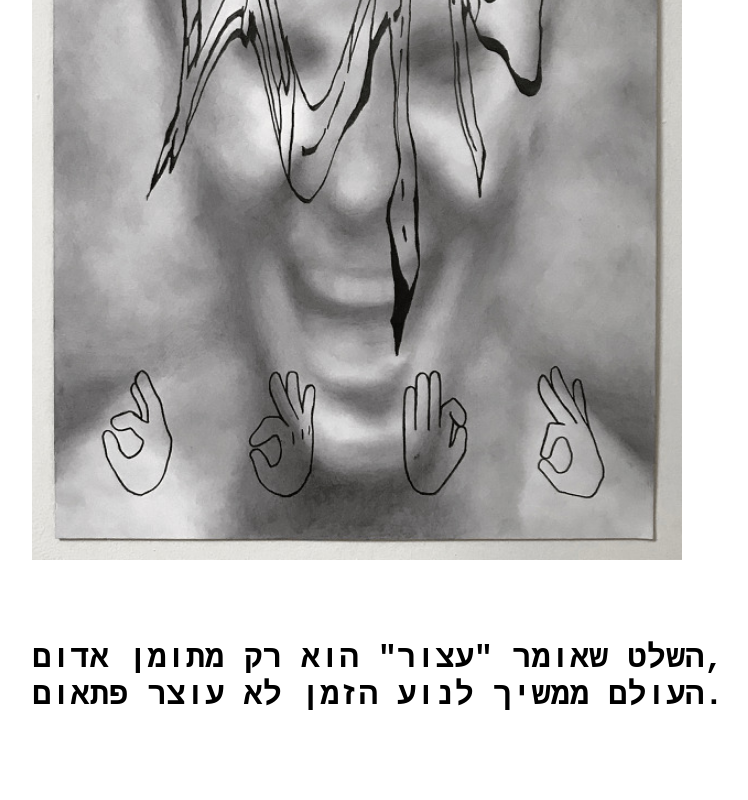
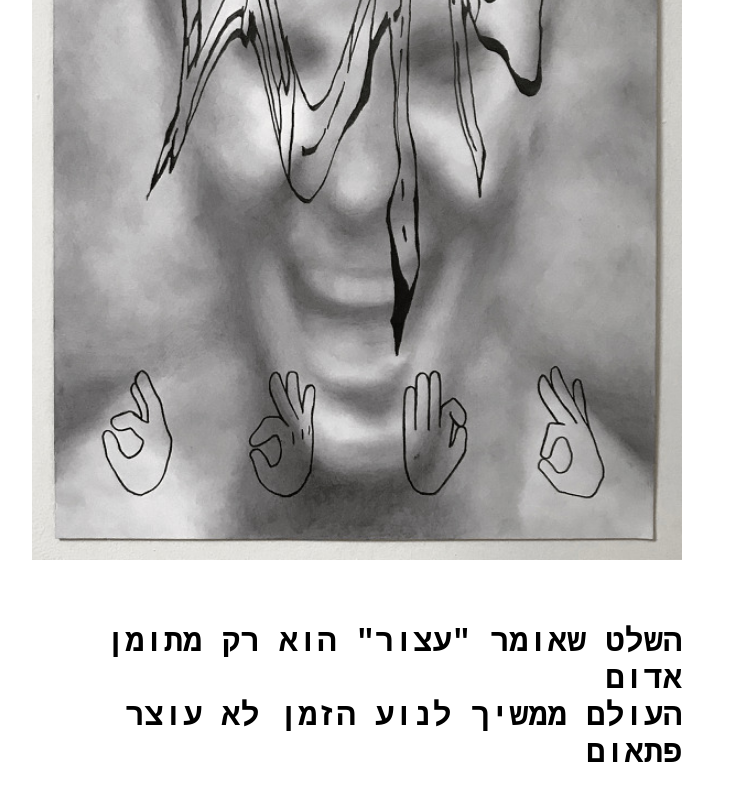
Before and after one commit to mattcong/site, a website: page projects/trustprocess.html in a window 1280 px wide. Shown: the part 567-1367 px from the top of the page, without its empty margins (3-751 px from the left). Drawn offline with Linux system fonts and the light colour scheme; a web font is replaced by a local one.

Commit message:
rtl text class

```diff
--- a/projects/trustprocess.html
+++ b/projects/trustprocess.html
@@ -28,10 +28,10 @@
             src="../../assets/artwork/trust-process/matt-congdon-trustprocess1.jpg"
           />
         </div>
-        <div class="project-description__wrap">
+        <div class="project-image rtl-text">
           <b class="xl-text">
-            השלט שאומר "עצור" הוא רק מתומן אדום,<br />
-            העולם ממשיך לנוע הזמן לא עוצר פתאום.
+            השלט שאומר "עצור" הוא רק מתומן אדום<br />
+            העולם ממשיך לנוע הזמן לא עוצר פתאום
           </b>
         </div>
       </div>
--- a/src/styles/_typography.scss
+++ b/src/styles/_typography.scss
@@ -41,6 +41,9 @@ a {
   font-weight: 600;
 }
 
+.rtl-text {
+  text-align: right;
+}
 
 .xl-text {
   font-size: 2rem;
```
Also changed, not shown: dist/styles/index.css, 1 other file.
